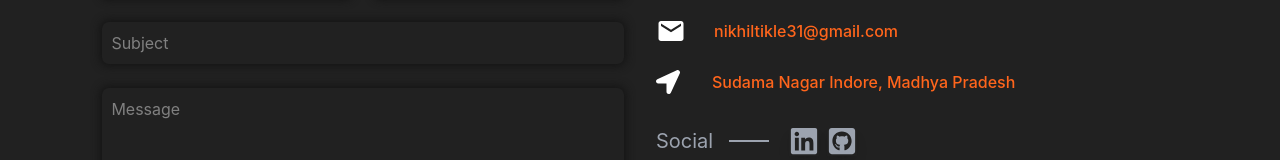
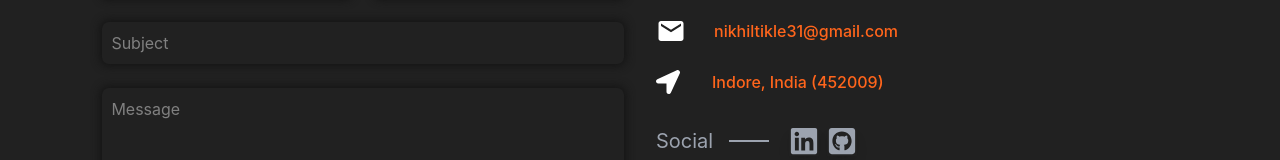
Before and after one commit to nikhiltikle/Portfolio, a React (Create React App) app: page /contact in a window 1280 px wide. Shown: the part 320-480 px from the top of the page. Built offline with nearby package versions, Linux system fonts and the light colour scheme.

Commit message:
contact address changed

```diff
--- a/src/pages/Contact/index.js
+++ b/src/pages/Contact/index.js
@@ -151,7 +151,7 @@ const Contact = () => {
             <FaLocationArrow className='text-2xl mr-8 hover:text-primary cursor-pointer duration-300'></FaLocationArrow>
 
             <h3 className='font-medium text-primary'>
-            Sudama Nagar Indore, Madhya Pradesh
+              Indore, India (452009)
             </h3>
           </div>
           <div className='mt-8 flex items-center'>
```
